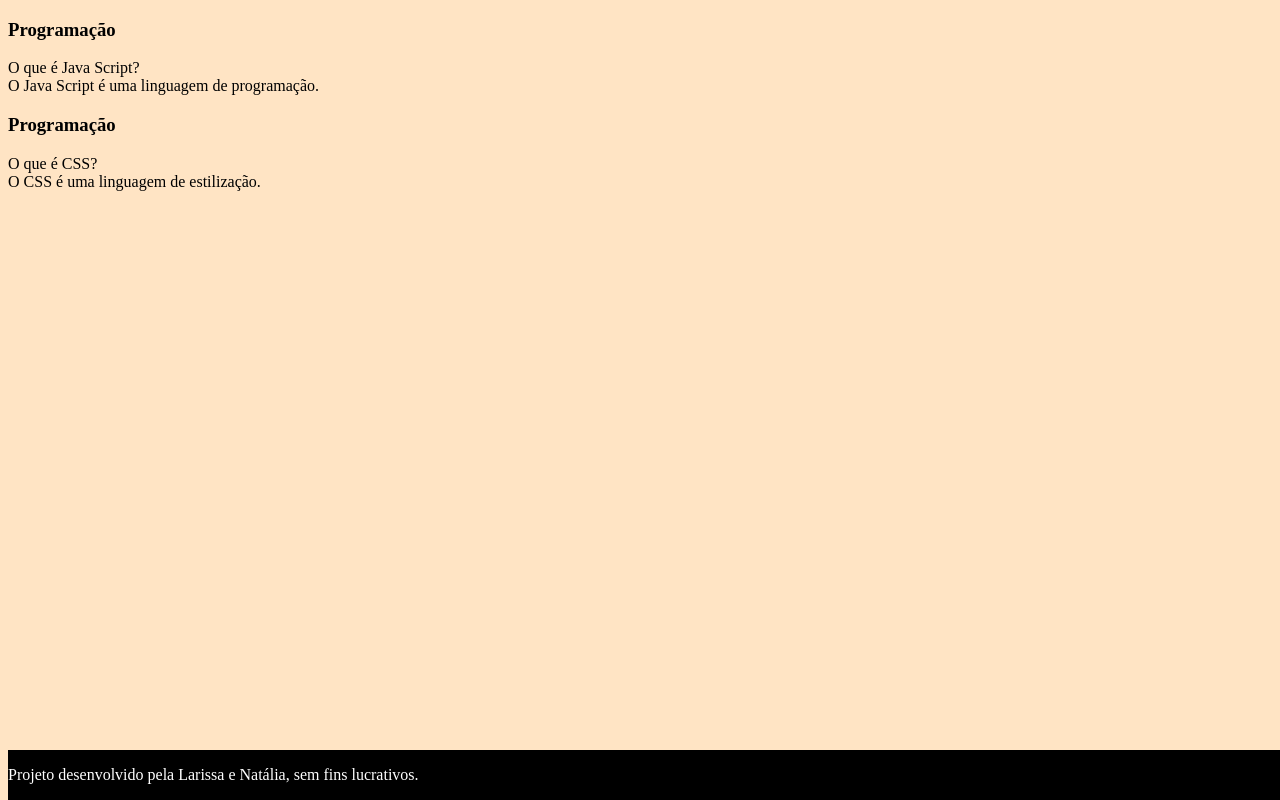
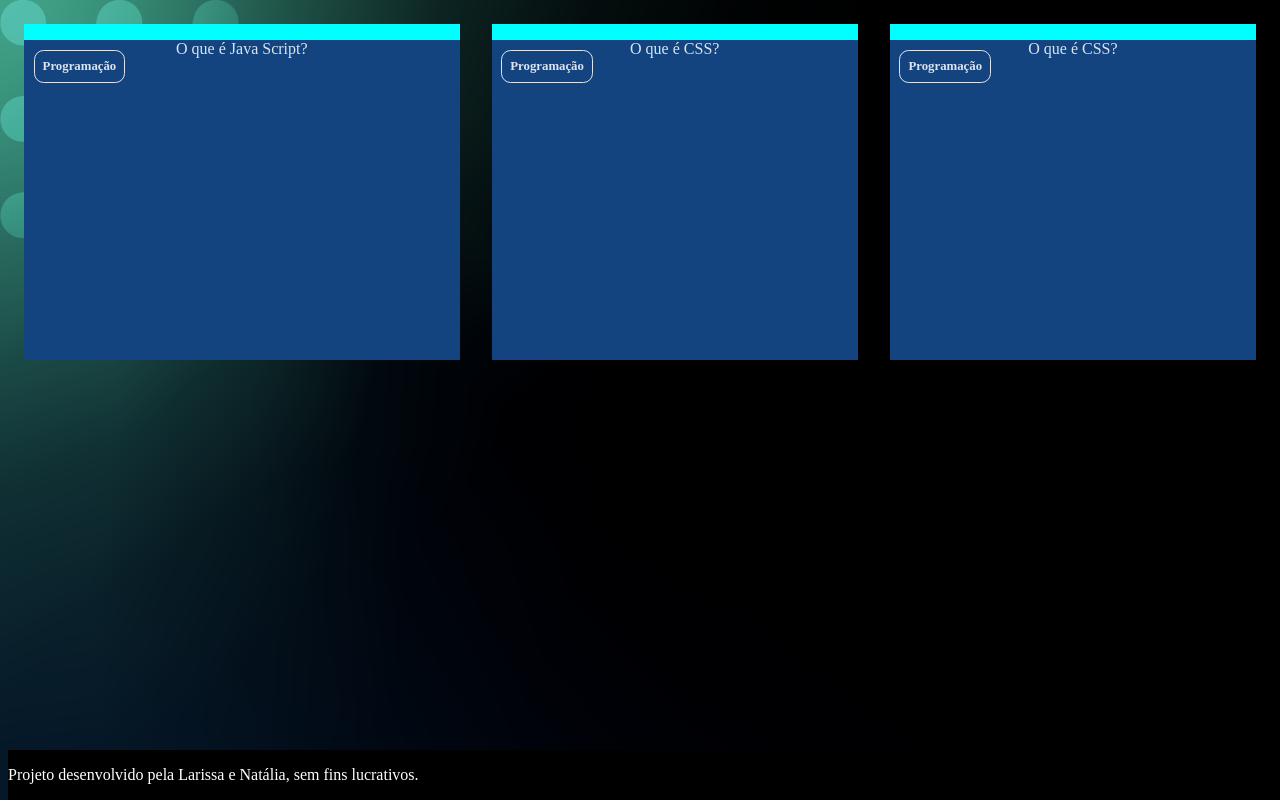
Before and after one commit to l4risouza/flashcard, a plain HTML site: page flashcard/index.html in a window 1280 px wide. Drawn offline with Linux system fonts and the light colour scheme.

Commit message:
Add files via upload

```diff
--- a/flashcard/assets/style.css
+++ b/flashcard/assets/style.css
@@ -1,5 +1,44 @@
 body {
     background-color: bisque;
+}
+#“container” {
+    display:flex ;
+}
+
+.cartao {
+    margin: 1rem 1rem;
+    background-color: aqua;
+    height: 20rem;
+    flex-grow: 1;
+    flex-basis: calc(33% -6rem);
+}
+.cartao__conteudo {
+    background-color: var(--card-front-color);
+    text-align: center;
+    height: 100%;
+    transform-style: preserve-3d;
+    transition: transform 300ms ease-in-out;
+}
+.cartao__conteudo h3 {
+    color: var(--text-color);
+    border: 1px solid var(--text-color);
+    text-align: left;
+    padding: 0.5rem;
+    position: absolute;
+    margin: 0.6rem;
+    border-radius: 0.6rem;
+    font-size: 1vw;
+    backface-visibility: hidden;
+}
+.cartao:hover .cartao__conteudo {
+    transform: rotateY(180deg);
+}
+.cartao__conteudo__pergunta,
+.cartao__conteudo__resposta {
+    backface-visibility: hidden;
+}
+.cartao__conteudo__resposta {
+    transform: rotateY(180deg);
 }
 footer {
     background-color: black;
@@ -8,3 +47,20 @@ footer {
     position:fixed;
     width:100%;
 }
+:root {
+    --text-color: #DBE4EF;
+    --card-front-color: #144480;
+    --card-back-color: #00F4BF;
+}
+body {
+    background: url('img/bg-desktop.webp');
+    font-family: Bai Jamjuree;
+}
+.cartao__conteudo__pergunta p{
+    color: var(--text-color);
+    font-weight: 500;
+}
+.cartao__conteudo__resposta p{
+    color: var(--card-back-color);
+    font-weight: 700;
+}
--- a/flashcard/index.html
+++ b/flashcard/index.html
@@ -13,28 +13,36 @@
             <article class="cartao">
                 <div class="cartao__conteudo">
                         <h3> Programação </h3>
-                </div>
                             <div class="cartao__conteudo__pergunta">
-                    O que é Java Script?
+                                <p>O que é Java Script?</p>
                             </div>
                             <div class="cartao__conteudo__resposta">
-                    O Java Script é uma linguagem de programação.
+                                <p>O Java Script é uma linguagem de programação.</p>
+                            </div>
                                 </div>
                 </article>
-
                 <article class="cartao">
                     <div class="cartao__conteudo">
                             <h3> Programação </h3>
                                 <div class="cartao__conteudo__pergunta">
-                        O que é CSS?
+                                    <p>O que é CSS?</p>
                                 </div>
                                 <div class="cartao__conteudo__resposta">
-                        O CSS é uma linguagem de estilização.
+                                    <p>O CSS é uma linguagem de estilização.</p>
                                 </div>
                                     </div>
-
                     </article>
-
+                    <article class="cartao">
+                        <div class="cartao__conteudo">
+                                <h3> Programação </h3>
+                                    <div class="cartao__conteudo__pergunta">
+                                        <p>O que é CSS?</p>
+                                    </div>
+                                    <div class="cartao__conteudo__resposta">
+                                        <p>O CSS é uma linguagem de estilização.</p>
+                                    </div>
+                                        </div>
+                        </article>
         </section>
     </main>
     <footer>
```
Also changed, not shown: flashcard/assets/img/bg-desktop.webp (added), flashcard/assets/img/bg-mobile.webp (added), flashcard/assets/img/bg-tablet.webp (added). Lines whose indentation alone changed are shown as unchanged.
